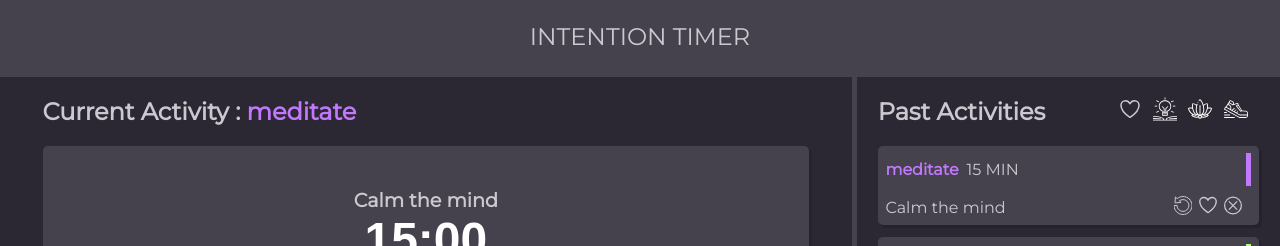
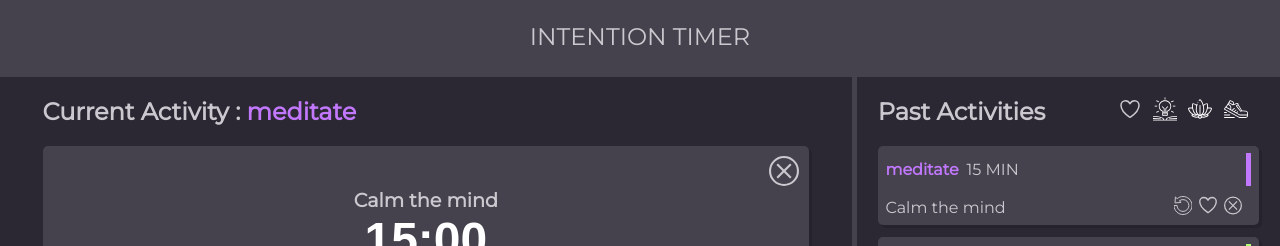
Before and after one commit to nickstaylor/intention-timer-react, a React (Create React App) app: page / in a window 1280 px wide. Both pictures are taken after a click on the picture 1180 px from the left and 205 px from the top of the page. Shown: the top 246 px of the page. Built offline with nearby package versions, Linux system fonts and the light colour scheme.

Commit message:
Add delete icon  and method to TimerPage so timer can be stopped and activity aborted during the event.  Activity is not logged if user clicks the delete icon and user returns to initial form page.

```diff
--- a/src/TimerPage/TimerPage.js
+++ b/src/TimerPage/TimerPage.js
@@ -1,6 +1,7 @@
 import React, { useState, useEffect } from "react";
 import "./TimerPage.css";
 import replay from "../images/replay.svg";
+import deleteIcon from "../images/delete.svg";
 
 const TimerPage = ({ activity, logActivity, setCurrentActivity }) => {
   // console.log('currentActivity', activity);
@@ -35,7 +36,7 @@ const TimerPage = ({ activity, logActivity, setCurrentActivity }) => {
       clearInterval(timer);
     }
     return () => clearInterval(timer);
-  }, [timerActive, seconds]);
+  }, [timerActive, seconds, minutes]);
 
   const activateTimer = () => {
     setTimerActive(!timerActive);
@@ -63,14 +64,20 @@ const TimerPage = ({ activity, logActivity, setCurrentActivity }) => {
         {!activityLogged ? (
           <>
             <section className="timer-column-box">
-              {timerCompleted && (
+              {timerCompleted ? (
                 <img
                   onClick={reloadActivity}
                   className="replay-img"
                   src={replay}
                   alt="replay"
-                />
-              )}
+                />) :
+                (<img
+                  onClick={() => setCurrentActivity('')}
+                  className="replay-img"
+                  src={deleteIcon}
+                  alt="delete"
+                />)
+              }
               <div className="top-timer-column-box">
                 <p>{activity.description}</p>
                 <p className="timer-display">
```
